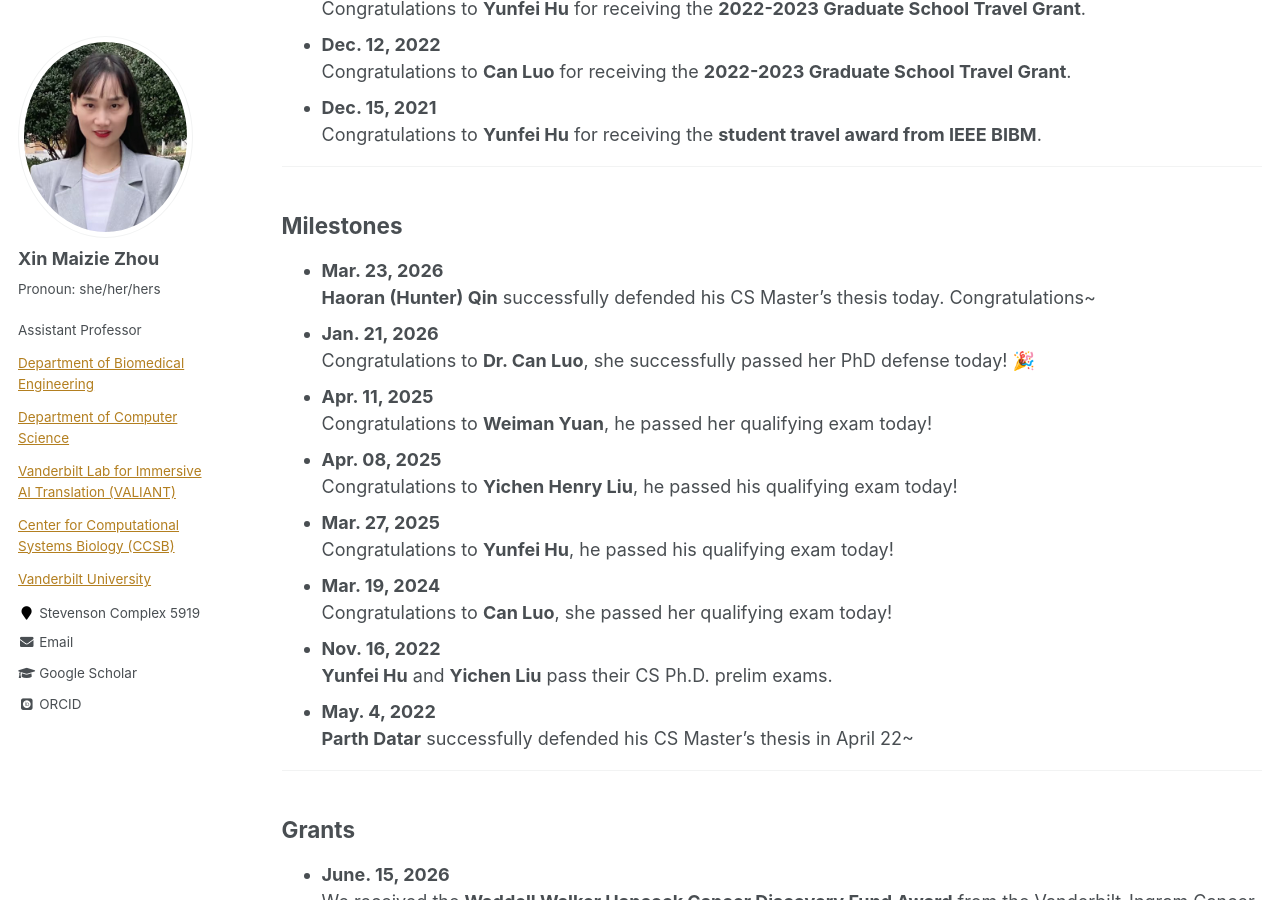
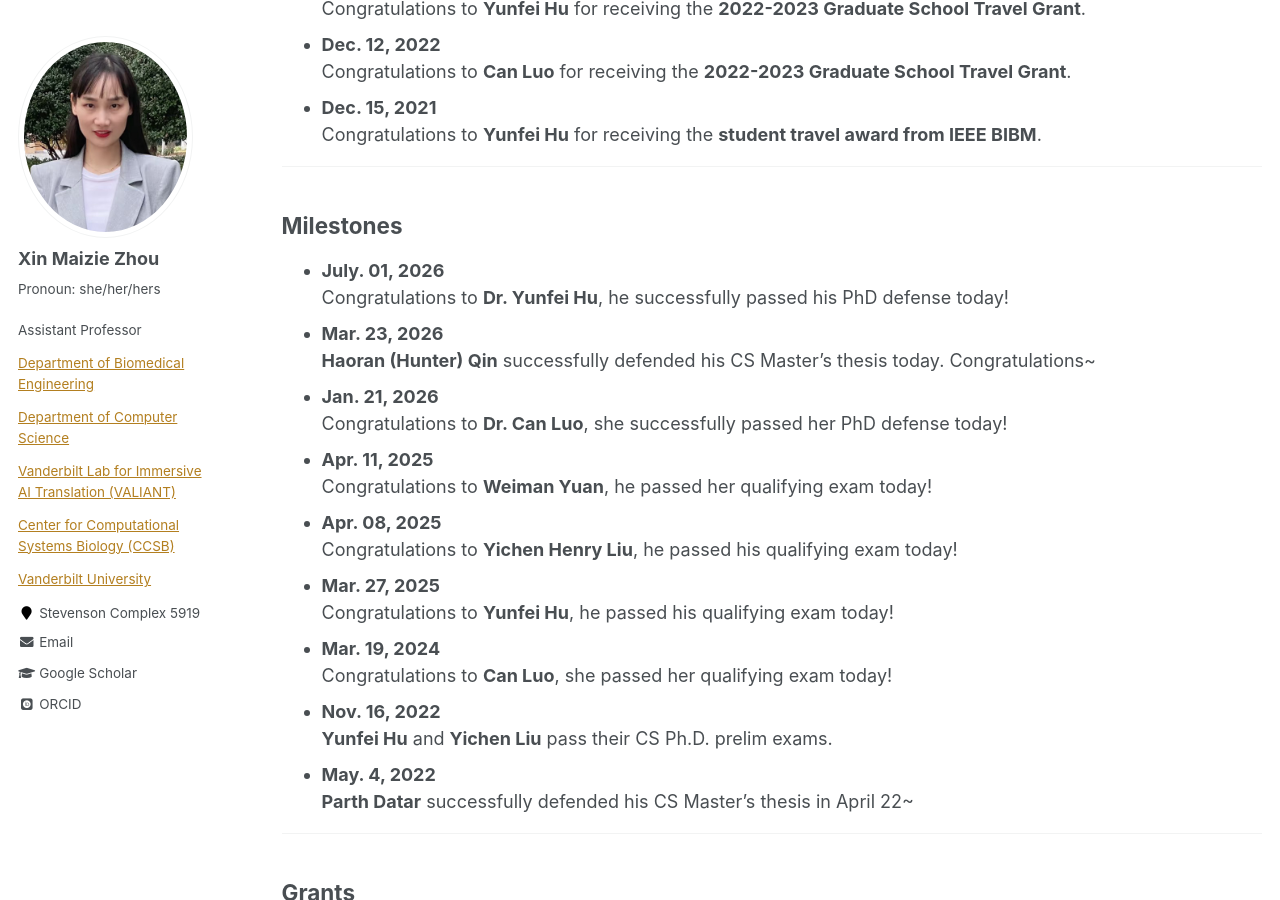
Before and after one commit to maiziezhoulab/Maiziezhoulab.github.io, a Jekyll site: the page built from _pages/LabNews.md, in a window 1280 px wide and 900 px high, scrolled down 1636 px. Built offline with Jekyll 4.4.1, drawn with Linux system fonts in a browser that asks for light colours; some web fonts are replaced.

Commit message:
Update LabNews.md

```diff
--- a/_pages/LabNews.md
+++ b/_pages/LabNews.md
@@ -50,10 +50,12 @@ author_profile: true
 ---
 
 ## Milestones
+- **July. 01, 2026**
+  Congratulations to **Dr. Yunfei Hu**, he successfully passed his PhD defense today!
 - **Mar. 23, 2026**
   **Haoran (Hunter) Qin** successfully defended his CS Master’s thesis today. Congratulations~
 - **Jan. 21, 2026**
-  Congratulations to **Dr. Can Luo**, she successfully passed her PhD defense today! 🎉
+  Congratulations to **Dr. Can Luo**, she successfully passed her PhD defense today!
 - **Apr. 11, 2025**
   Congratulations to **Weiman Yuan**, he passed her qualifying exam today!
 - **Apr. 08, 2025**
```
